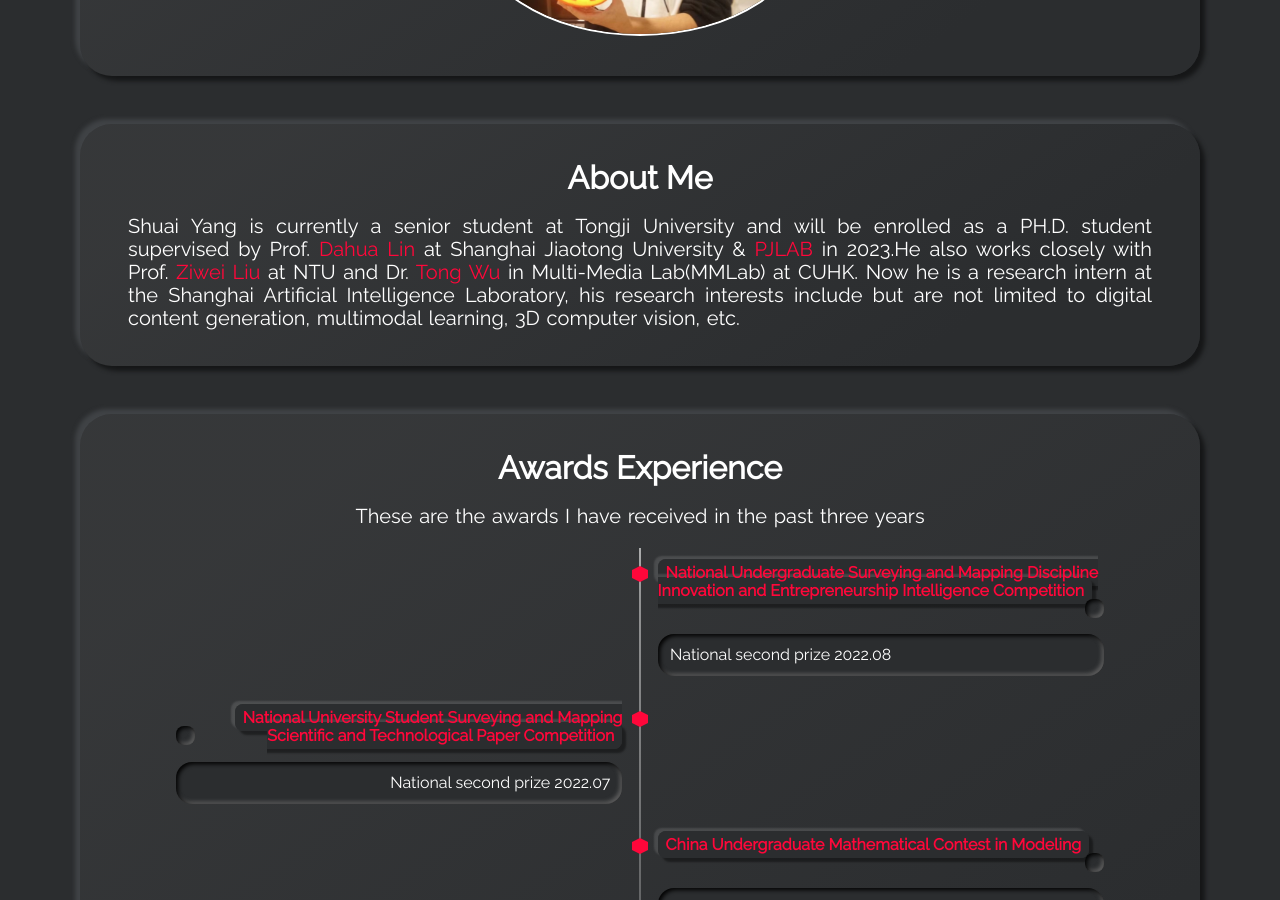
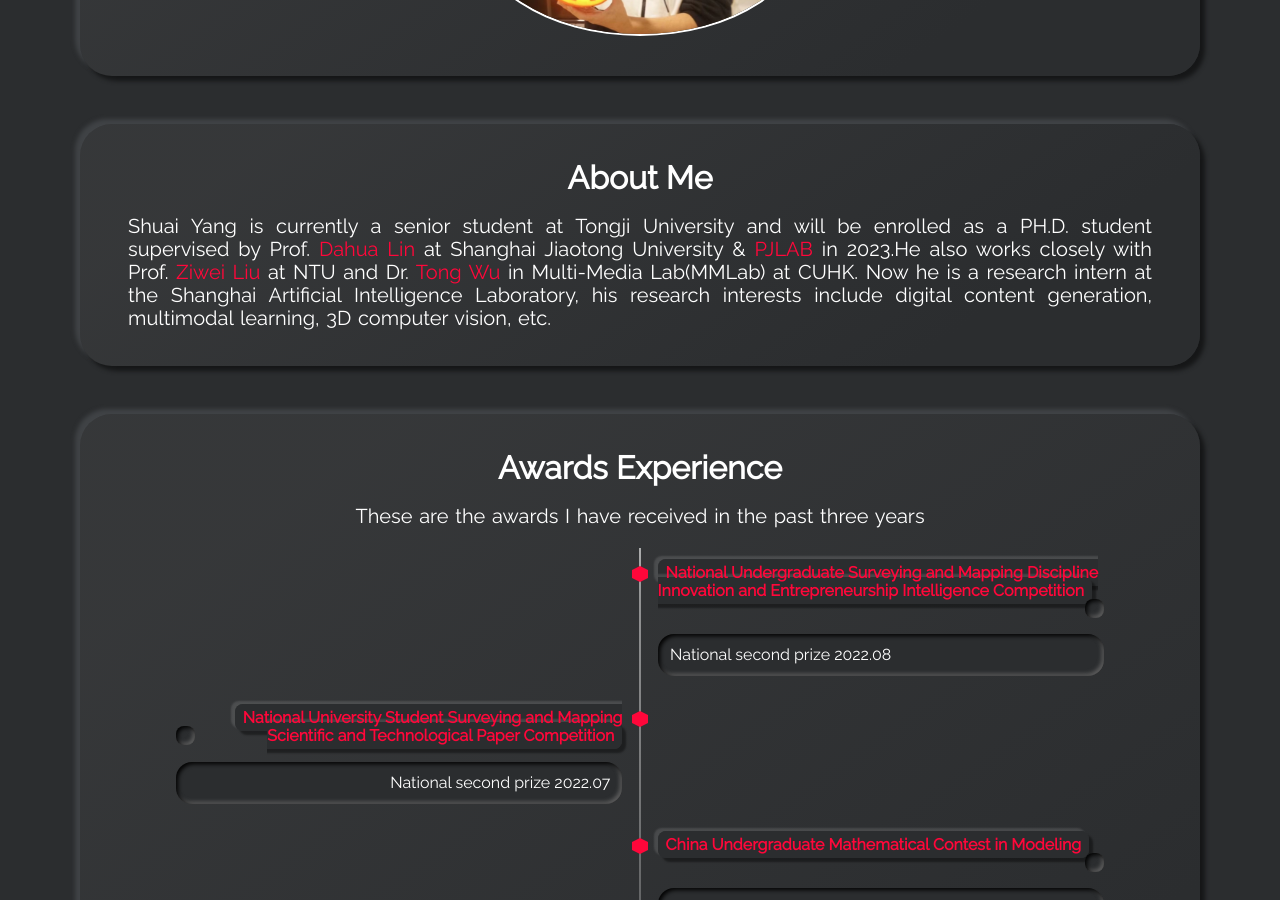
Before and after one commit to YS-IMTech/YS-IMTech.github.io, a Jekyll site: the page built from index.html, in a window 1280 px wide and 900 px high, scrolled down 1304 px. Built offline with Jekyll 4.4.1, drawn with Linux system fonts in a browser that asks for light colours; comment, search, counter and statistics services are not loaded.

Commit message:
Update _config.yml

```diff
--- a/_config.yml
+++ b/_config.yml
@@ -32,7 +32,7 @@
 # about_me_title: The will be displayed as the title in the About Me section
 about_me_title: About Me
 # about_me_description: This will be displayed under the title.
-about_me_description: Shuai Yang is currently a senior student at Tongji University and will be enrolled as a PH.D. student supervised by Prof. <a href="http://dahua.me/" target="_blank" rel="noopener">Dahua Lin</a> at Shanghai Jiaotong University & <a href="https://www.shlab.org.cn/" target="_blank" rel="noopener">PJLAB</a> in 2023.He also works closely with Prof. <a href="https://liuziwei7.github.io/" target="_blank" rel="noopener">Ziwei Liu</a> at NTU and Dr. <a href="https://wutong16.github.io/" target="_blank" rel="noopener">Tong Wu</a> in Multi-Media Lab(MMLab) at CUHK. Now he is a research intern at the Shanghai Artificial Intelligence Laboratory, his research interests include but are not limited to digital content generation, multimodal learning, 3D computer vision, etc.
+about_me_description: Shuai Yang is currently a senior student at Tongji University and will be enrolled as a PH.D. student supervised by Prof. <a href="http://dahua.me/" target="_blank" rel="noopener">Dahua Lin</a> at Shanghai Jiaotong University & <a href="https://www.shlab.org.cn/" target="_blank" rel="noopener">PJLAB</a> in 2023.He also works closely with Prof. <a href="https://liuziwei7.github.io/" target="_blank" rel="noopener">Ziwei Liu</a> at NTU and Dr. <a href="https://wutong16.github.io/" target="_blank" rel="noopener">Tong Wu</a> in Multi-Media Lab(MMLab) at CUHK. Now he is a research intern at the Shanghai Artificial Intelligence Laboratory, his research interests include digital content generation, multimodal learning, 3D computer vision, etc.
 # SKILLS SECTION
 # show_skills_card:
 # > setting this to true, will display the Skills section
```
